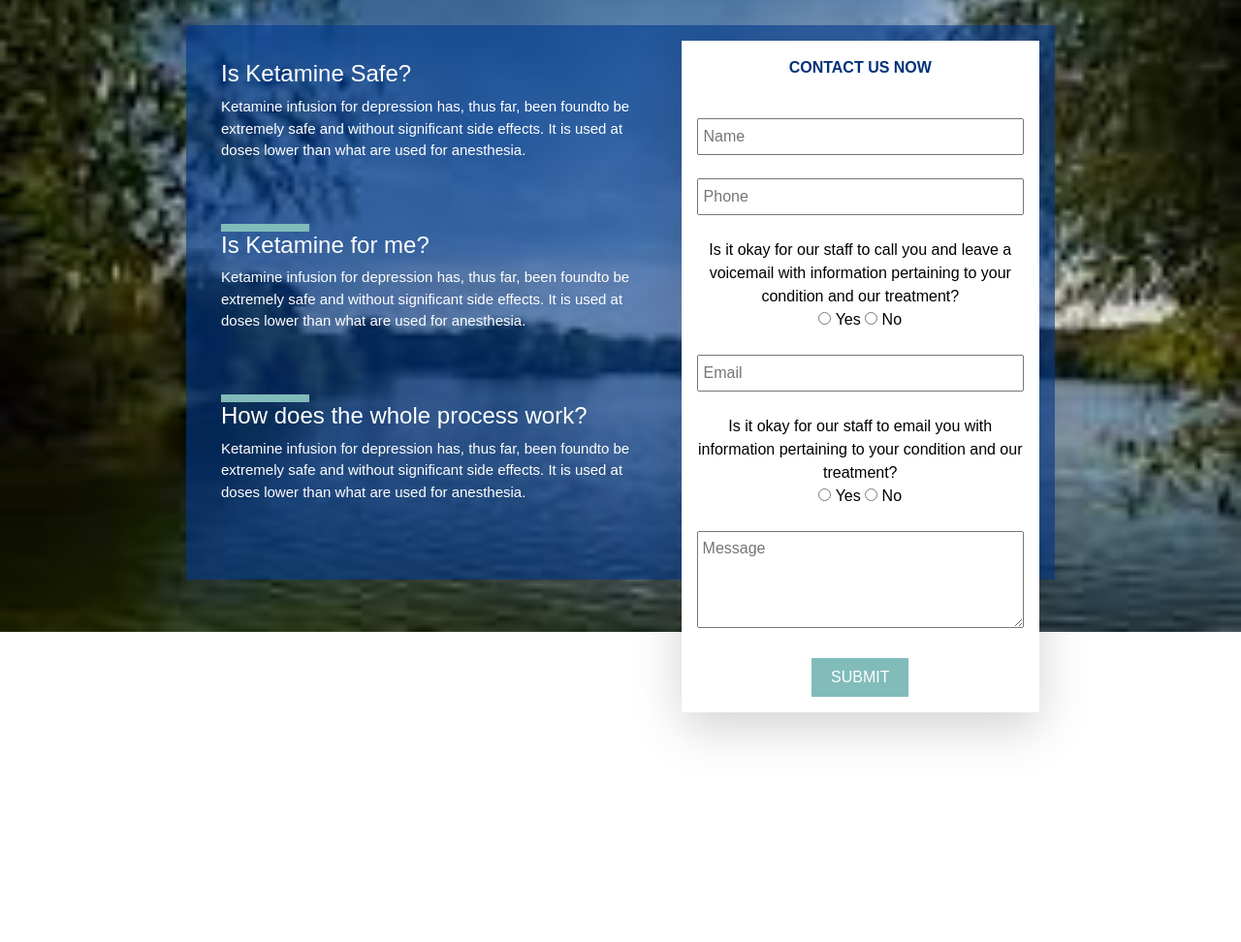
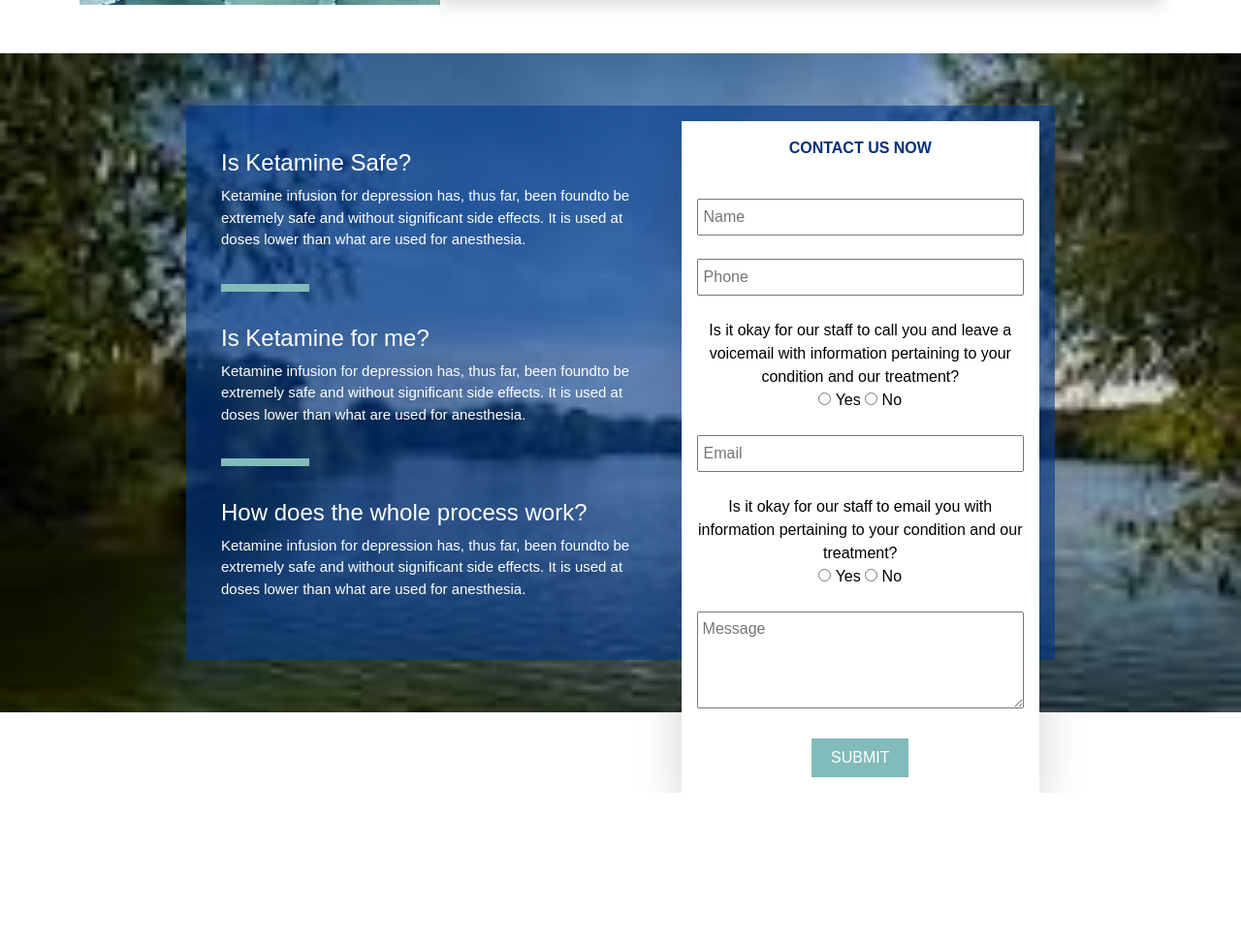
Before and after one commit to Shivaraj2003/Ketamine-Clone, a plain HTML site: page index.html in a window 1280 px wide. Shown: the part 1760-2732 px from the top of the page at 97% size. After the commit the page ends 2578 px from the top, so only its background shows below. Drawn offline with nearby package versions, Linux system fonts and the light colour scheme.

Commit message:
Fixed the responsiveness of contact section

```diff
--- a/index.html
+++ b/index.html
@@ -67,7 +67,7 @@
         </div>
 
         <div class="container-fluid text-conatiner shadow-lg   col-lg-8  margin-auto border border-2">
-            <h2 class="text-center" style="padding: 20px; color: #00317a;"><span class="fw-bold"
+            <h2  style="padding: 20px; color: #00317a;"><span class="fw-bold"
                     style="color:#00317a;">KETAMINE CLINIC</span> OF PHILADELPHIA HELP</h2>
             <p class="info-row text-start " style="margin: unset;"></p>
 
@@ -139,9 +139,9 @@
                             side effects. It is used at doses lower than what are used for anesthesia.
                     </p>
                 </div>
-                            <p class="info-row text-start mt-5" style="margin: unset;"></p>
+                            <p class="info-row text-start mb-2" style="margin: unset;"></p>
 
-                <div class="text-start">
+                <div class="text-start mt-2">
                     <h4>Is Ketamine for me?</h4>
                     <p>
                             Ketamine infusion for depression has, thus far, been foundto be extremely safe and without
@@ -149,9 +149,9 @@
                             side effects. It is used at doses lower than what are used for anesthesia.
                     </p>
                 </div>
-                            <p class="info-row text-start mt-5" style="margin: unset;"></p>
+                            <p class="info-row text-start mb-2 " style="margin: unset;"></p>
 
-                <div class="text-start">
+                <div class="text-start mt-2">
                     <h4>How does the whole process work?</h4>
                     <p >
                             Ketamine infusion for depression has, thus far, been foundto be extremely safe and without
@@ -192,9 +192,9 @@
 
 
     </div>
-    <div class="container final"  >
+    <!-- <div class="container final"  >
 
-    </div>
+    </div> -->
 
 
     <script src="https://cdn.jsdelivr.net/npm/bootstrap@5.3.3/dist/js/bootstrap.bundle.min.js"
--- a/styles.css
+++ b/styles.css
@@ -86,6 +86,8 @@ body {
     background-color: white;
     z-index: 3;
     margin-top: 50px;
+    padding: 2%;
+    text-align: justify;
 }
 
 .rose-container {
@@ -115,10 +117,10 @@ body {
 .content-left {
     display: flex;
     flex-direction: column;
-    justify-content: start;
+    justify-content: space-around;
     width: 60%;
     padding: 20px;
-    height: fit-content;
+    /* height: fit-content; */
 
 }
 
```
